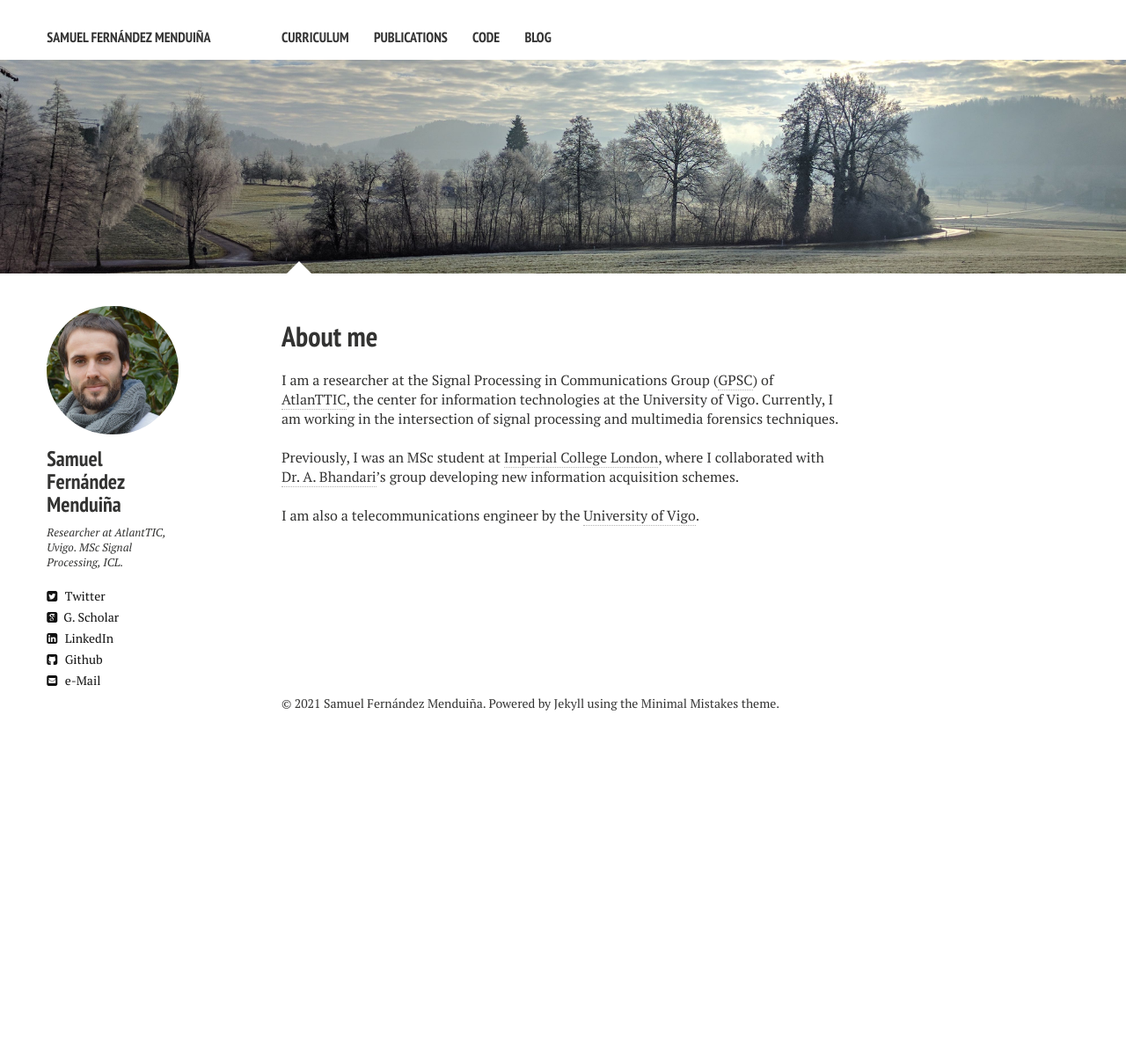
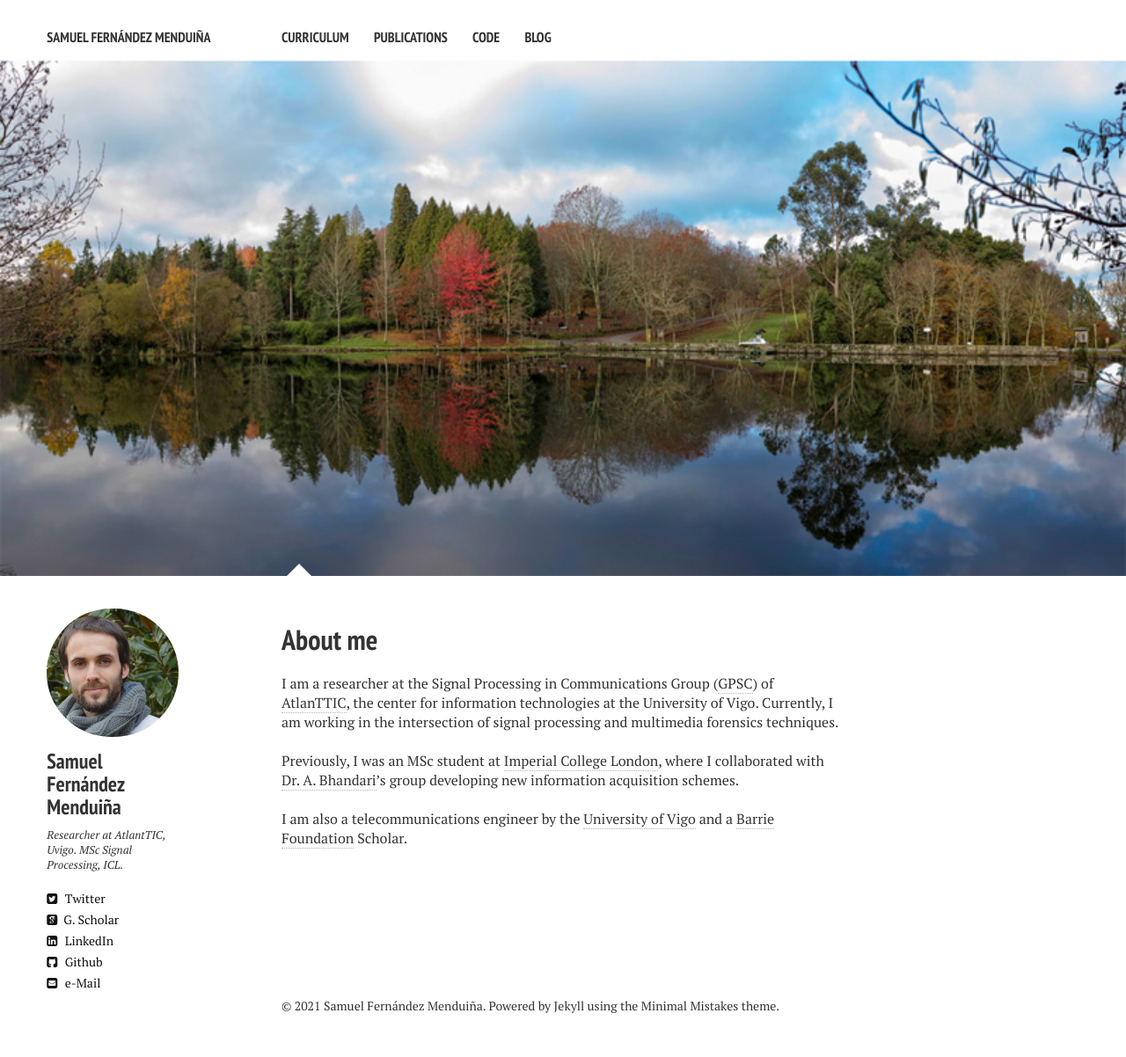
Before and after one commit to sf219/sfweb, a Jekyll site: the page built from index.md, in a window 1280 px wide. Shown: the whole page at 88% size. Built offline with Jekyll 4.4.1, drawn with Linux system fonts in a browser that asks for light colours; nearby versions of some CDN libraries; before the commit the page ends 900 px from its top, so only the background shows below that.

Commit message:
Update index.md

```diff
--- a/index.md
+++ b/index.md
@@ -4,7 +4,7 @@ title: About me
 description: "Samuel Fernández Menduiña's website"
 tags: [Jekyll, theme, responsive, blog, template]
 image:
-  feature: trees.jpg
+  feature: castineiras.jpg
 ---
 
 I am a researcher at the Signal Processing in Communications Group (<a href="http://gpsc.uvigo.es/es" target="_blank">GPSC</a>) of <a href="https://atlanttic.uvigo.es/" target="_blank">AtlanTTIC</a>, the center for information technologies at the University of Vigo. Currently, I am working in the intersection of signal processing and multimedia forensics techniques.
@@ -14,4 +14,4 @@ Previously, I was an MSc student at <a href="http://www.vision.ee.ethz.ch/index.
 developing new information acquisition schemes.
 
 <br />
-I am also a telecommunications engineer by the <a href="https://www.uvigo.gal/" target="_blank">University of Vigo</a>.
+I am also a telecommunications engineer by the <a href="https://www.uvigo.gal/" target="_blank">University of Vigo</a> and a <a href="https://fundacionbarrie.org/index.php?newlang=english" target="_blank">Barrie Foundation</a>  Scholar.
```
